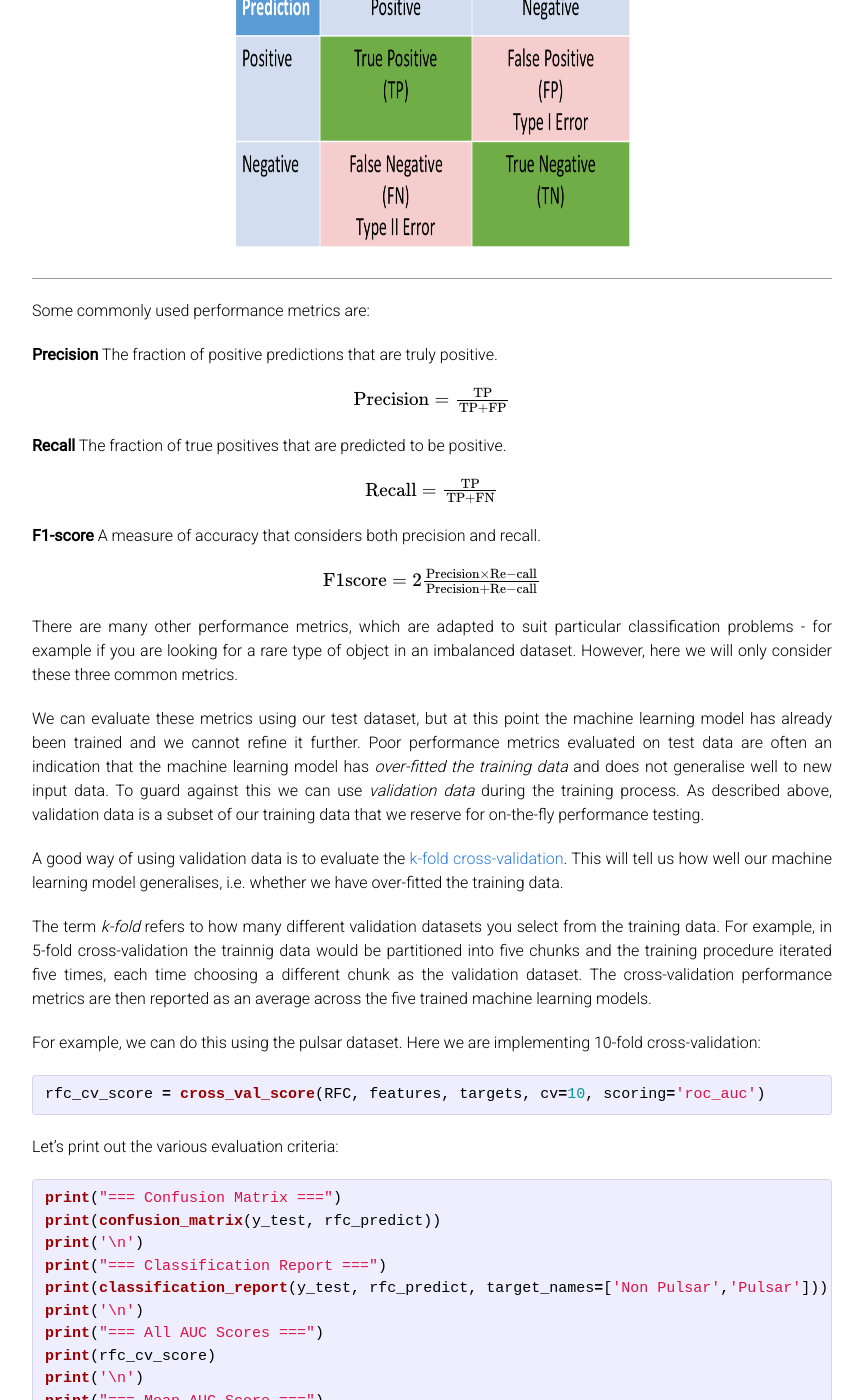
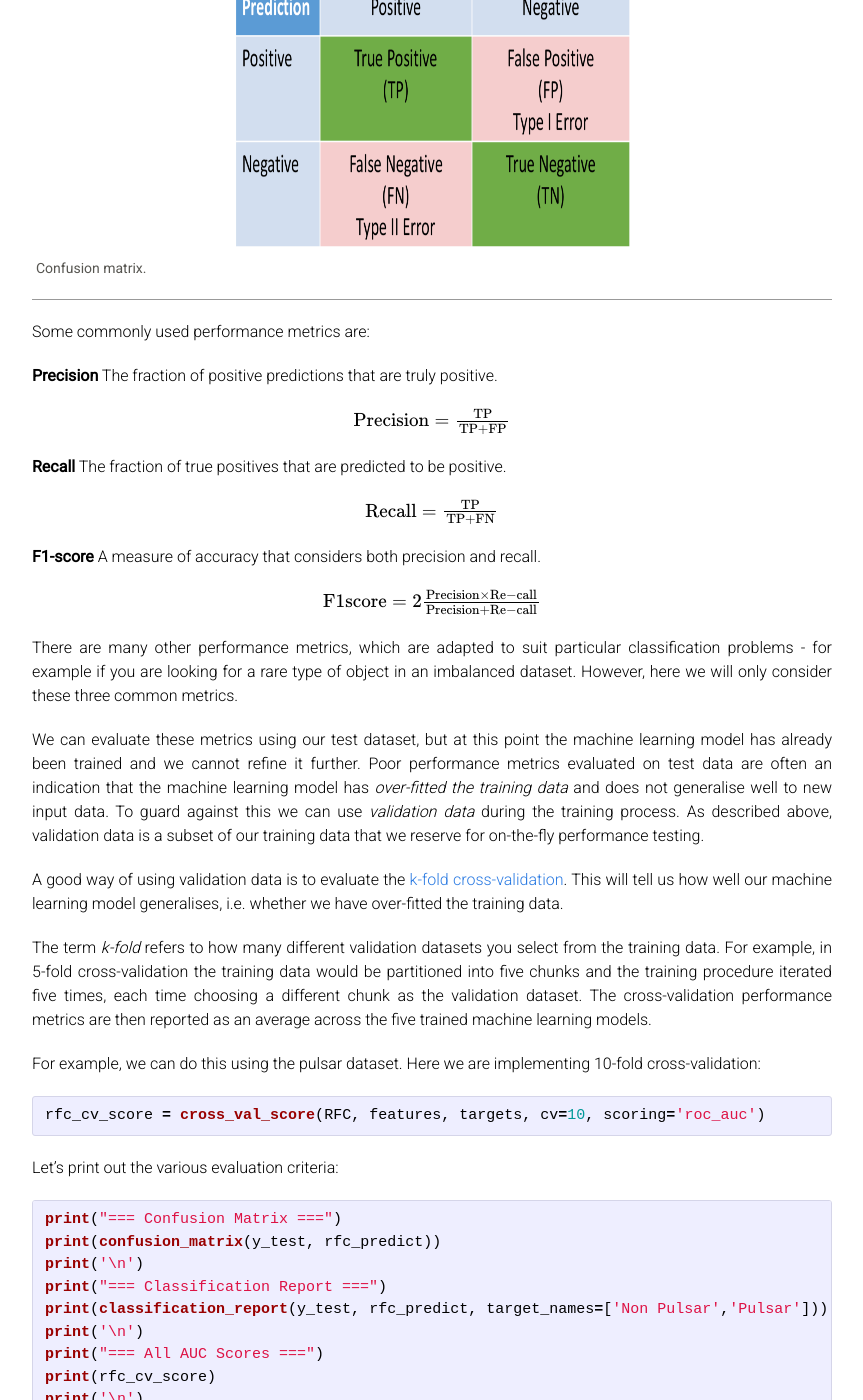
Before and after one commit to as595/csc-2019, a Jekyll site: the page built from classification.md, in a window 1280 px wide and 1400 px high, scrolled down 9447 px. Shown: the whole window, without its empty margins (208-1071 px from the left). Built offline with Jekyll 4.4.1, drawn with Linux system fonts in a browser that asks for light colours; formulas are drawn with MathJax 3.

Commit message:
Update classification.md

```diff
--- a/classification.md
+++ b/classification.md
@@ -257,6 +257,7 @@ An unlabelled (test) data sample from class one that has been correctly labelled
 
 <div class="fig figcenter fighighlight">
   <img width="400" height="320" src="/images/confusion.png">
+  <div class="figcaption">Confusion matrix.</div>
 </div>
 
 Some commonly used performance metrics are:
@@ -279,7 +280,7 @@ We can evaluate these metrics using our test dataset, but at this point the mach
 
 A good way of using validation data is to evaluate the <a href="https://www.openml.org/a/estimation-procedures/1" target="_blank" rel="noopener noreferrer">k-fold cross-validation</a>. This will tell us how well our machine learning model generalises, i.e. whether we have over-fitted the training data.
 
-The term *k-fold* refers to how many different validation datasets you select from the training data. For example, in 5-fold cross-validation the trainnig data would be partitioned into five chunks and the training procedure iterated five times, each time choosing a different chunk as the validation dataset. The cross-validation performance metrics are then reported as an average across the five trained machine learning models.
+The term *k-fold* refers to how many different validation datasets you select from the training data. For example, in 5-fold cross-validation the training data would be partitioned into five chunks and the training procedure iterated five times, each time choosing a different chunk as the validation dataset. The cross-validation performance metrics are then reported as an average across the five trained machine learning models.
 
 For example, we can do this using the pulsar dataset. Here we are implementing 10-fold cross-validation:
 
```
